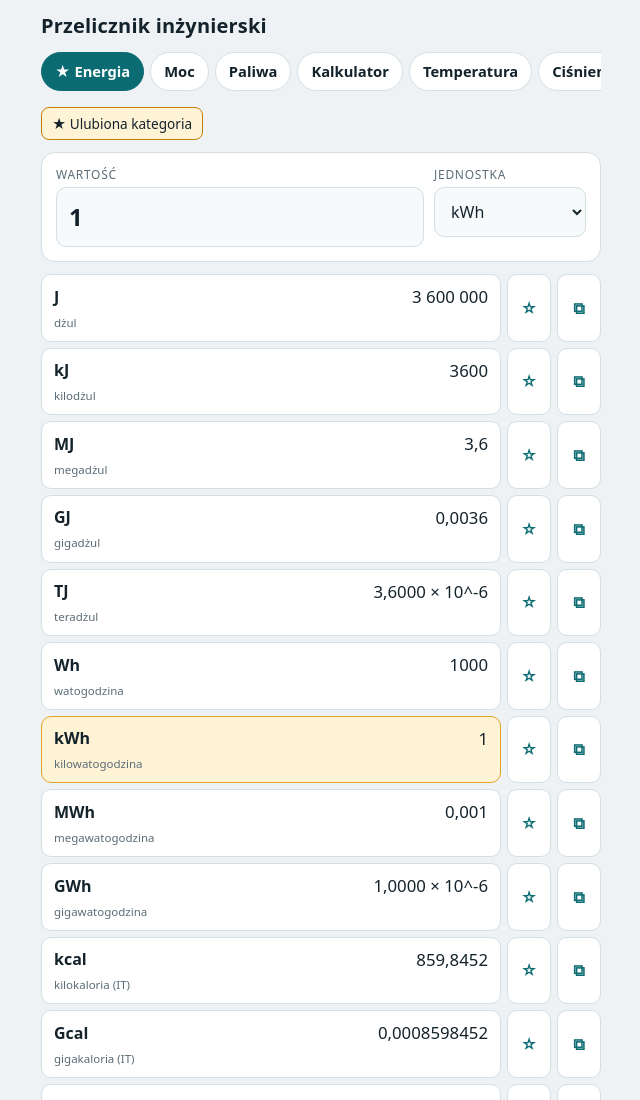
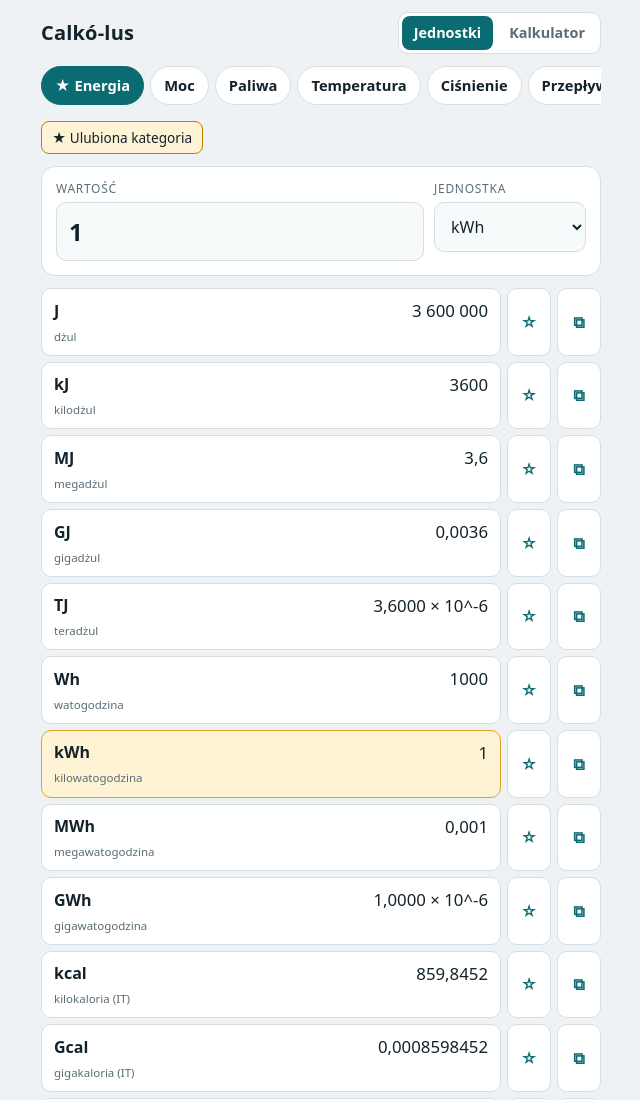
Before and after one commit to tadeuszmederski-ux/przelicznik, a plain HTML site: page index.html in a window 1280 px wide. Shown: the top 1100 px of the page, without its empty margins (319-959 px from the left). Drawn offline with Linux system fonts and the light colour scheme.

Commit message:
Wersja 5

```diff
--- a/index.html
+++ b/index.html
@@ -7,7 +7,7 @@
 <link rel="manifest" href="manifest.webmanifest">
 <link rel="icon" href="icon.svg" type="image/svg+xml">
 <link rel="apple-touch-icon" href="icon-192.png">
-<title>Przelicznik inżynierski</title>
+<title>Calkó-lus</title>
 <style>
   /* Układ: pasek kategorii (ulubione na początku), pole wejściowe, lista wszystkich jednostek do stuknięcia. */
   :root {
@@ -42,7 +42,11 @@
     min-height: 100vh;
   }
   main { max-width: 560px; margin: 0 auto; display: flex; flex-direction: column; gap: 12px; }
-  header { display: flex; align-items: baseline; justify-content: space-between; gap: 12px; }
+  header { display: flex; align-items: center; justify-content: space-between; gap: 12px; flex-wrap: wrap; }
+  .modes { display: flex; gap: 4px; padding: 3px; background: var(--surface); border: 1px solid var(--line); border-radius: 10px; }
+  .modes button { font: inherit; font-size: .9rem; font-weight: 600; color: var(--muted); background: transparent; border: 0;
+                  border-radius: 8px; padding: 7px 12px; cursor: pointer; }
+  .modes button[aria-pressed="true"] { background: var(--accent); color: var(--accent-ink); }
   h1 { font-size: 1.25rem; margin: 0; letter-spacing: .01em; }
   .sub { color: var(--muted); font-size: .8rem; }
 
@@ -116,13 +120,16 @@
 <body>
 <main>
   <header>
-    <h1>Przelicznik inżynierski</h1>
-    <span class="sub" id="status"></span>
+    <h1>Calkó-lus <span class="sub" id="status"></span></h1>
+    <div class="modes" role="group" aria-label="Tryb aplikacji">
+      <button type="button" id="mJedn" aria-pressed="true">Jednostki</button>
+      <button type="button" id="mKalk" aria-pressed="false">Kalkulator</button>
+    </div>
   </header>
 
   <div class="chips" id="chips" role="tablist" aria-label="Kategoria przeliczenia"></div>
 
-  <div class="bar">
+  <div class="bar" id="barRow">
     <button type="button" class="tog" id="favCat" aria-pressed="false"></button>
     <button type="button" class="tog" id="onlyFav" aria-pressed="false" hidden>Tylko ulubione jednostki</button>
   </div>
@@ -352,7 +359,7 @@
     unit: { energia: "kWh", moc: "kW", temp: "°C", cisn: "bar", przep: "m³/h", dlug: "m", pow: "m²", obj: "l", masa: "kg", gest: "kg/m³", pred: "km/h", sila: "kN" },
     val: {},
     fuel: "gaz", fuelVal: "1", qUnit: {}, wo: {},
-    calcMode: "zwykly", angle: "deg", calcExpr: "", calcHist: [], ans: 0
+    calcMode: "zwykly", angle: "deg", calcExpr: "", calcHist: [], ans: 0, lastTab: "energia"
   };
   var KEY = "przelicznik-inzynierski-v1";
   function load() {
@@ -420,8 +427,8 @@
 
   // ---- Widok ---------------------------------------------------------------
   function chipOrder() {
-    var fav = CATS.filter(function (c) { return has(S.favCats, c.id); });
-    var rest = CATS.filter(function (c) { return !has(S.favCats, c.id); });
+    var fav = CATS.filter(function (c) { return !c.calc && has(S.favCats, c.id); });
+    var rest = CATS.filter(function (c) { return !c.calc && !has(S.favCats, c.id); });
     return fav.concat(rest);
   }
 
@@ -451,8 +458,12 @@
     fb.textContent = (fav ? "★ Ulubiona kategoria" : "☆ Dodaj kategorię do ulubionych");
     fb.setAttribute("aria-pressed", fav ? "true" : "false");
     var calcTab = !!c.calc;
+    $("mJedn").setAttribute("aria-pressed", calcTab ? "false" : "true");
+    $("mKalk").setAttribute("aria-pressed", calcTab ? "true" : "false");
+    $("chips").hidden = calcTab; $("barRow").hidden = calcTab;
     $("convCard").hidden = calcTab; $("results").hidden = calcTab; $("calcBlock").hidden = !calcTab;
     if (calcTab) { setupCalc(); $("info").textContent = c.info || ""; updateOnlyFavBtn(); return; }
+    S.lastTab = c.id;
     if (fuelMode) {
       fillSelect($("fuel"), PALIWA.map(function (p) { return { v: p.id, t: p.n }; }), S.fuel);
       setupFuel();
@@ -737,6 +748,15 @@
     $("kmZ").addEventListener("click", function () { S.calcMode = "zwykly"; save(); setupCalc(); });
     $("kmN").addEventListener("click", function () { S.calcMode = "naukowy"; save(); setupCalc(); });
     $("kAngle").addEventListener("click", function () { S.angle = S.angle === "rad" ? "deg" : "rad"; save(); setupCalc(); });
+    $("mKalk").addEventListener("click", function () {
+      if (S.tab === "kalk") return;
+      S.tab = "kalk"; save(); setupTab(); render();
+    });
+    $("mJedn").addEventListener("click", function () {
+      if (S.tab !== "kalk") return;
+      var t = cat(S.lastTab);
+      S.tab = (t.id === S.lastTab && !t.calc) ? t.id : "energia"; save(); setupTab(); render();
+    });
     $("kexpr").addEventListener("input", kChanged);
     $("kexpr").addEventListener("keydown", function (ev) { if (ev.key === "Enter") { ev.preventDefault(); kEq(); } });
     $("kres").addEventListener("click", function () { if (lastOk !== null) copy(cfmt(lastOk)); });
--- a/sw.js
+++ b/sw.js
@@ -1,5 +1,5 @@
 // Service worker: zapisuje aplikację w pamięci telefonu, żeby działała bez internetu.
-var CACHE = "przelicznik-energii-v3";
+var CACHE = "przelicznik-energii-v5";
 var FILES = ["./", "./index.html", "./manifest.webmanifest", "./icon.svg", "./icon-192.png", "./icon-512.png"];
 
 self.addEventListener("install", function (e) {
```
Also changed, not shown: manifest.webmanifest.
